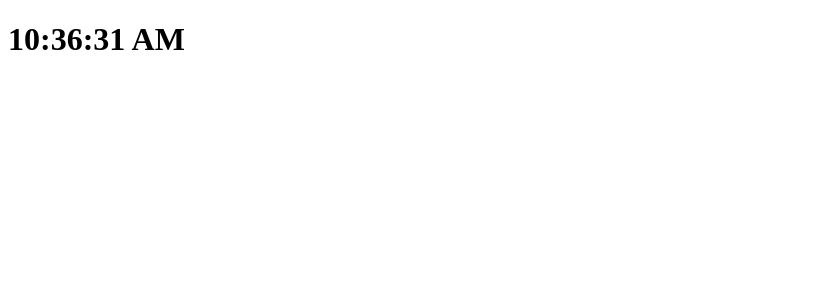
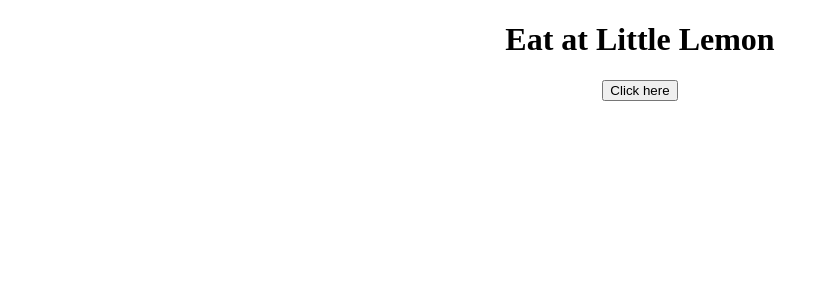
Before and after one commit to rimmisharma/react-practice, a React (Create React App) app: page / in a window 1280 px wide. Shown: the top 300 px of the page, without its empty margins (0-827 px from the left). Built offline with nearby package versions, Linux system fonts and the light colour scheme.

Commit message:
implemented useState hook

```diff
--- a/src/App.js
+++ b/src/App.js
@@ -1,13 +1,20 @@
+import React from 'react';
 import './App.css';
 import Child from './components/Child';
 
 
 function App() {
-  const date = new Date()
+  const [word, setWord] = React.useState('Eat') //useState to manipulate the changed state of the component
+
+  //Function used for onClick event to display the changed event
+  function handleClick(){
+  setWord('Drink')
+  }
 
   return (
-   <div>
-    <Child message={date.toLocaleTimeString()} />
+   <div className="App">
+    <Child message={word + ' at Little Lemon'} />
+    <button onClick={handleClick}>Click here</button>
    </div>
   );
 }
```
